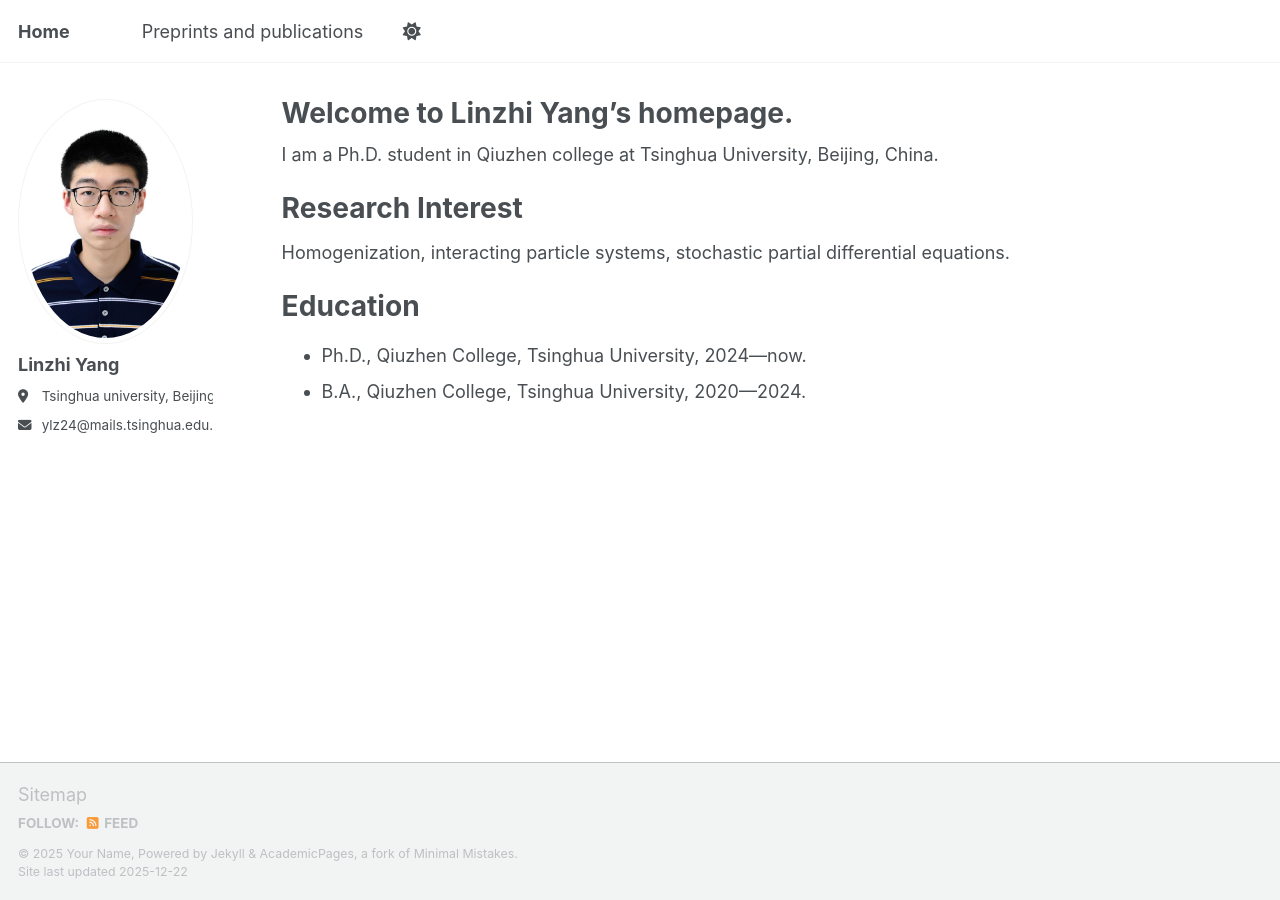
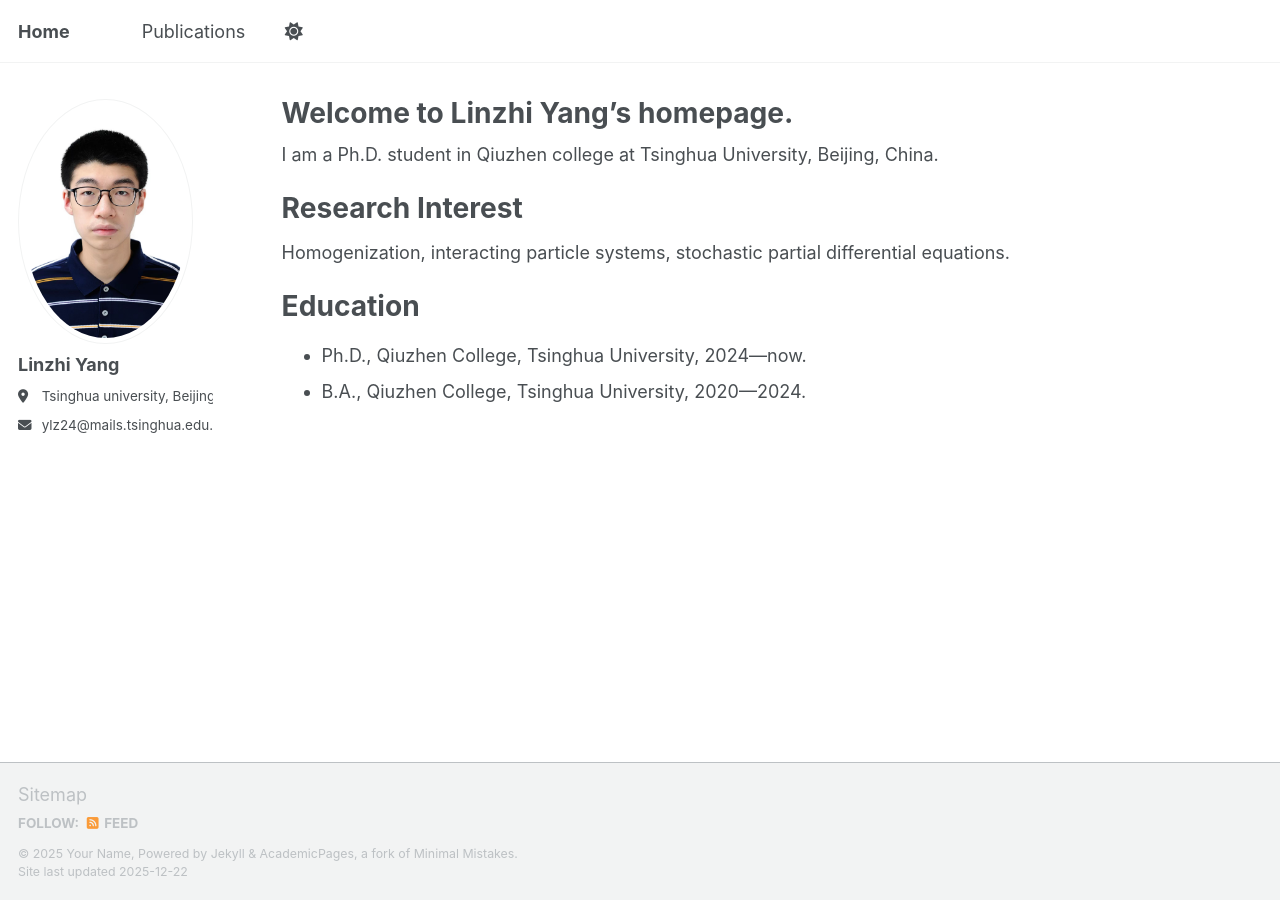
Before and after one commit to linzhi-yang/linzhi-yang.github.io, a Jekyll site: the page built from _pages/about.md, in a window 1280 px wide. Built offline with Jekyll 4.4.1, drawn with Linux system fonts in a browser that asks for light colours; a script bundle is joined from its source files by our own code; library files that are not in the unit come from our copies.

Commit message:
Update navigation.yml

```diff
--- a/_data/navigation.yml
+++ b/_data/navigation.yml
@@ -8,7 +8,7 @@
 #      Markdown formatted page while the second is generated using JSON.
 
 main:
-  - title: "Preprints and publications"
+  - title: "Publications"
     url: /publications/
 
 #  - title: "Talks"
```
